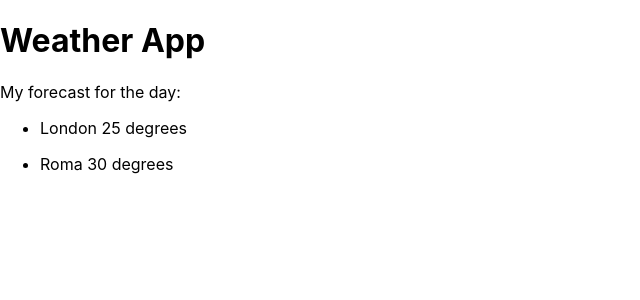
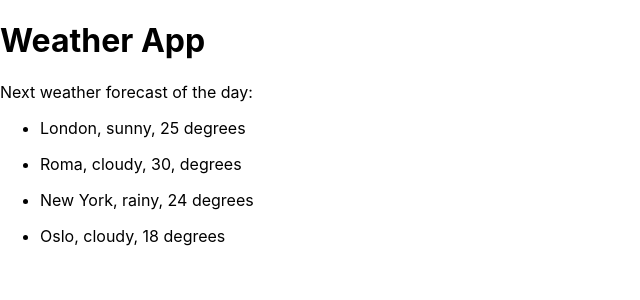
Before and after one commit to lucioxx89/Weather_App, a React (Create React App) app: page / in a window 1280 px wide. Shown: the top 300 px of the page, without its empty margins (0-640 px from the left). Built offline with nearby package versions, Linux system fonts and the light colour scheme.

Commit message:
moved dummy_ Data array and .map to forecastList component to leave a pp.js leaner

```diff
--- a/src/App.js
+++ b/src/App.js
@@ -2,25 +2,10 @@ import "./App.css";
 import ForecastList from "./components/ForecastList";
 
 function App() {
-  const DUMMY_DATA = [
-    {
-      city: "London",
-      temperature: "25 degrees",
-    },
-    { city: "Roma", temperature: "30 degrees" },
-  ];
-
   return (
     <>
       <h1> Weather App </h1>
       <ForecastList />
-      {DUMMY_DATA.map((item) => (
-        <ul>
-          <li>
-            {item.city} {item.temperature}
-          </li>
-        </ul>
-      ))}
     </>
   );
 }
--- a/src/components/ForecastList.js
+++ b/src/components/ForecastList.js
@@ -1,9 +1,22 @@
 import React from "react";
 
 const ForecastList = () => {
+  const DUMMY_DATA = [
+    { city: "London", weather: " sunny", temperature: "25 degrees" },
+    { city: "Roma", weather: " cloudy", temperature: "30, degrees" },
+    { city: "New York", weather: " rainy", temperature: "24 degrees" },
+    { city: "Oslo", weather: " cloudy", temperature: "18 degrees" },
+  ];
   return (
     <div>
-      <p>My forecast for the day:</p>
+      <p>Next weather forecast of the day:</p>
+      {DUMMY_DATA.map((item, index) => (
+        <ul key={index}>
+          <li>
+            {item.city}, {item.weather}, {item.temperature}
+          </li>
+        </ul>
+      ))}
     </div>
   );
 };
```
